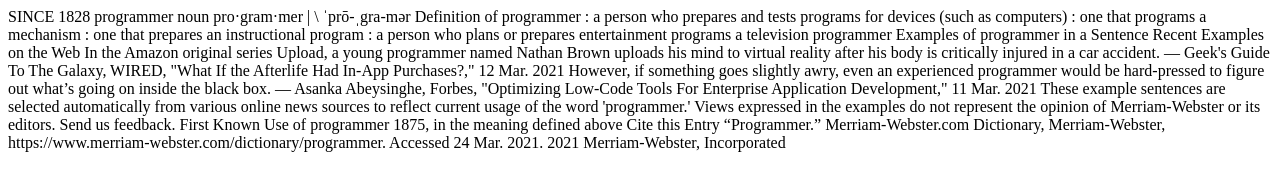
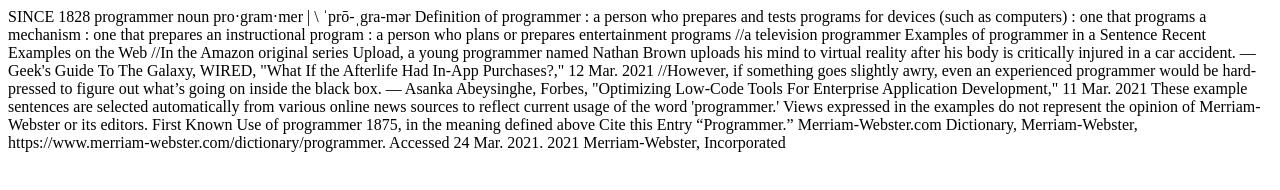
Before and after one commit to plesieur/Dictionary-Programmer, a plain HTML site: page index.html in a window 1280 px wide. Drawn offline with Linux system fonts and the light colour scheme.

Commit message:
Update index.html

```diff
--- a/index.html
+++ b/index.html
@@ -15,14 +15,14 @@ Definition of programmer
 : one that programs a mechanism
 : one that prepares an instructional program
 : a person who plans or prepares entertainment programs
-a television programmer
+//a television programmer
 Examples of programmer in a Sentence
 Recent Examples on the Web
-In the Amazon original series Upload, a young programmer named Nathan Brown uploads his mind to virtual reality after his body is critically injured in a car accident.
+//In the Amazon original series Upload, a young programmer named Nathan Brown uploads his mind to virtual reality after his body is critically injured in a car accident.
 — Geek's Guide To The Galaxy, WIRED, "What If the Afterlife Had In-App Purchases?," 12 Mar. 2021
-However, if something goes slightly awry, even an experienced programmer would be hard-pressed to figure out what’s going on inside the black box.
+//However, if something goes slightly awry, even an experienced programmer would be hard-pressed to figure out what’s going on inside the black box.
 — Asanka Abeysinghe, Forbes, "Optimizing Low-Code Tools For Enterprise Application Development," 11 Mar. 2021
-These example sentences are selected automatically from various online news sources to reflect current usage of the word 'programmer.' Views expressed in the examples do not represent the opinion of Merriam-Webster or its editors. Send us feedback.
+These example sentences are selected automatically from various online news sources to reflect current usage of the word 'programmer.' Views expressed in the examples do not represent the opinion of Merriam-Webster or its editors.
 First Known Use of programmer
 1875, in the meaning defined above
 Cite this Entry
```
